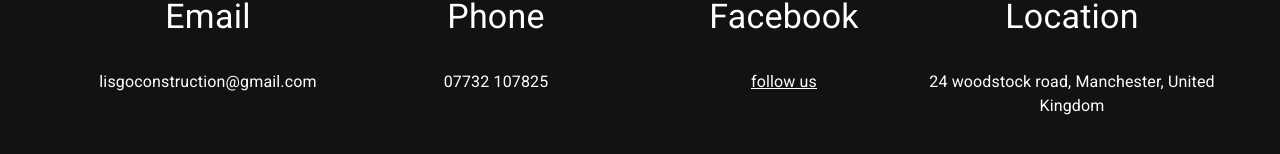
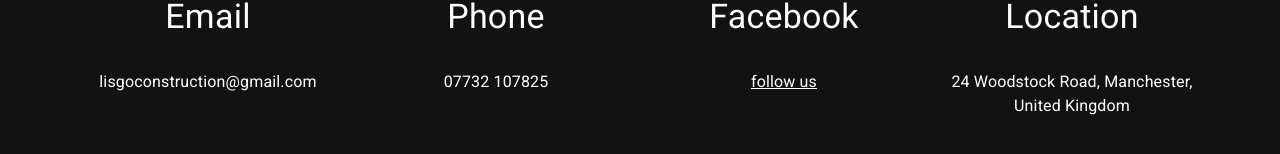
Before and after one commit to taldav8598/LisgoConstructionLtdWebsite, a React (Vite) app in the folder client/: page / in a window 1280 px wide. Shown: the part 4582-4736 px from the top of the page. Built offline with nearby package versions, Linux system fonts and the light colour scheme; no server answers.

Commit message:
fix: to address on contact-us page

```diff
--- a/client/src/ContactUs.jsx
+++ b/client/src/ContactUs.jsx
@@ -43,7 +43,7 @@ export default function ContactUs() {
             </div>
             <Typography variant="h4">Location</Typography>
             <Typography variant="body" className="address">
-              24 woodstock road, Manchester, United Kingdom
+              24 Woodstock Road, Manchester, United Kingdom
             </Typography>
           </Grid>
         </Grid>
```
